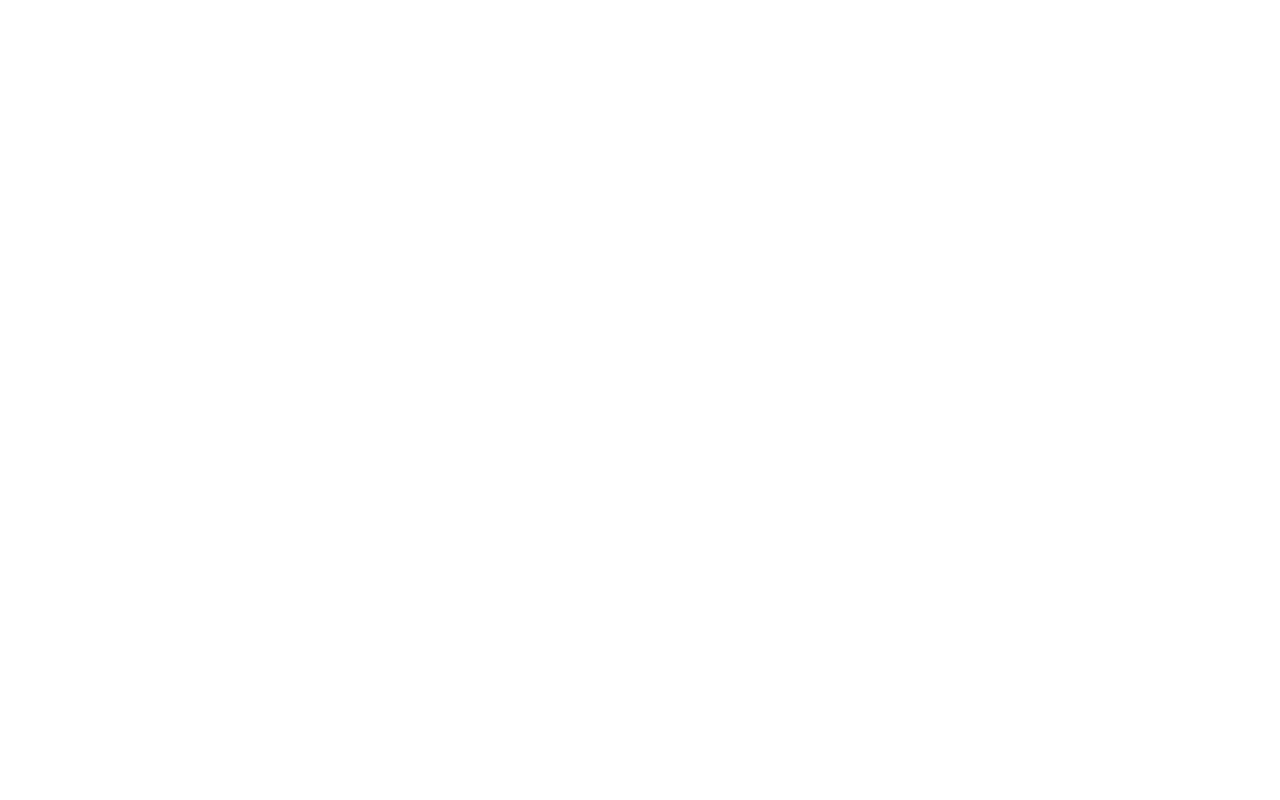
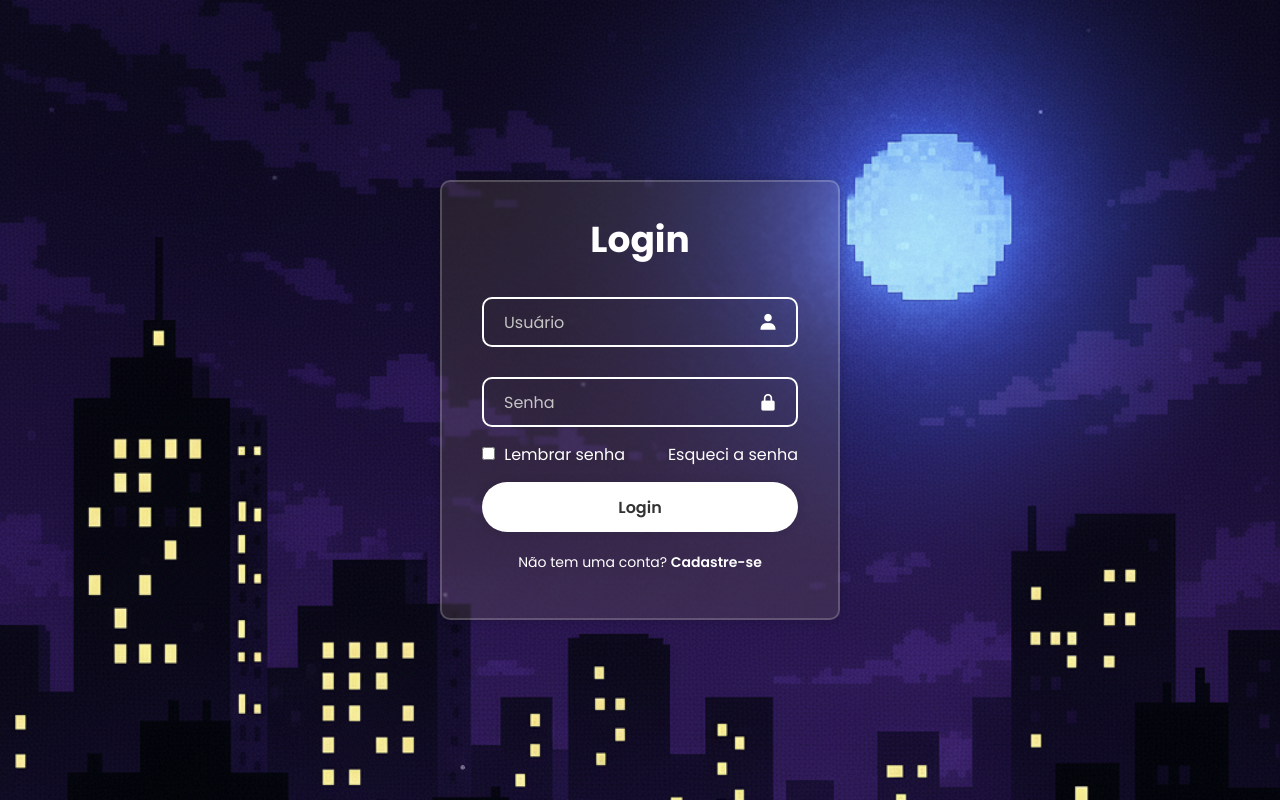
Before and after one commit to MarcAlmeidaMelo/telalogin_devclub, a plain HTML site: page index.html in a window 1280 px wide. Drawn offline with nearby package versions, Linux system fonts and the light colour scheme.

Commit message:
mensagem

```diff
--- /dev/null
+++ b/css/style.css
@@ -0,0 +1,149 @@
+@import url('https://fonts.googleapis.com/css2?family=Poppins:ital,wght@0,100;0,200;0,300;0,400;0,500;0,600;0,700;0,800;0,900;1,100;1,200;1,300;1,400;1,500;1,600;1,700;1,800;1,900&display=swap');
+
+*{
+    margin: 0;
+    padding: 0;
+    box-sizing: border-box;
+    font-family: "Poppins", sans-serif;
+
+}
+
+
+body {
+
+    display:flex;
+    justify-content:center;  /*conteudo centralizado*/
+    align-items: center;
+    min-height: 100dvh;      /* altura minima do body (tela toda)vh*   -   dinamic view high */
+    background: url('/assets/bckg4.png'); /* link da imagem de backgorund*/
+    background-size: cover;  /*tamanho do background (ocupando toda a tela)*/
+    background-position: center;
+}
+
+
+.container { /* edição da classe .container*/
+
+    width:400px;
+    background-color: rgba(245, 227, 142, .1);
+    border: 2px solid  rgba(255,255,255,.2);  /*cor rgba permite declarar a opacidade (.2)*/
+    border-radius: 10px;
+    color:#fff;
+    padding: 30px 40px;  /* magerm horizontal | margem vertical */
+    box-shadow: 0 0 10px rgba(0,0,0,.2);  /* sombreamento da box */
+    backdrop-filter: blur(1px);  /* deixa o fundo borrado */
+}
+
+.container h1{
+
+    font-size: 36px;
+    text-align: center;
+}
+
+.input-box {
+
+    position: relative;
+    width: 100%;
+    height: 50px;
+    margin: 30px 0px;
+
+}
+
+.input-box input{
+
+    width:100%;
+    height:100%;
+    background-color: transparent;
+    border: 2px solid #fff;
+    border-radius: 10px;
+    outline: none;
+    font-size: 16px;
+    color:#fff;
+    padding: 20px 45px 20px 20px; /*em cima, direita, baixo, esquerda*/
+
+}
+
+.input-box input::placeholder{   /*acessando o placeholder dentro do input na classe input-box*/
+
+    color:#C5C5C5;
+
+}
+
+.input-box i{  /*ícone*/
+
+    position: absolute;  /*ponto especifico, em relação ao input-box que tem position relative*/
+    right: 20px;  /*vai todo p direita e volta 20 px*/
+    top:50%;   /*encontra o meio e o item começa no meio*/
+    transform: translateY(-50%);  /*Alinha o meio do ícone com o meio da altura.*/
+    font-size: 20px;
+
+}
+
+.remember-forgot {      /*  CORRIGIR */
+
+    display:flex;
+    justify-content: space-between;  /*Separa os elementos internos*/
+    margin: -15px 0 15px;   /*em cima, lados, em baixo*/     /*CORRIGIR*/
+
+}
+
+.remember-forgot label input{   /*classe(remember-forgot) -> <label>   ->   <input>*/
+
+    accent-color: #fff;  /*mudar cor do checkbox*/
+    margin-right:5px;
+}
+
+.remember-forgot a {
+    text-decoration:none;
+    color: #fff;
+
+}
+
+.remember-forgot a:hover {  /*somente o momento em que o mouse está sobre o <a> (pairar) */
+
+    text-decoration:underline;
+}
+
+.login {
+
+    width:100%;
+    height: 50px;
+    background-color: #fff;
+    border: none;
+    border-radius: 40px;
+    cursor: pointer;   /*mãozinho do mouse*/
+    font-size:16px;
+    color: #333;
+    font-weight:600;
+    box-shadow: 0 0 10px rgba(0,0,0,.1);
+}
+
+.login:hover {
+
+    background-color: transparent;
+    text-decoration: underline;
+    border: 2px solid rgba(255,255,255, .2);
+    color: #fff;
+    transition:0.2s;  /* definir o tempo para a mudança*/
+
+}
+
+.register-link{
+
+    margin:20px 0 15px;
+    font-size: 14px;
+    text-align: center;
+
+}
+
+.register-link a {
+
+    text-decoration: none;
+    color: #fff;
+    font-weight: 600;
+
+}
+
+.register-link a:hover {
+
+    text-decoration: underline;
+}
--- a/index.html
+++ b/index.html
@@ -5,13 +5,65 @@
 
     <meta charset="UTF-8">
     <meta name="viewport" content="width=device-width, initial-scale=1.0">
-    <meta >
-    <title>Document</title>
+    <link href='https://unpkg.com/boxicons@2.1.4/css/boxicons.min.css' rel='stylesheet'> <!--link Biblioteca de icones-->
+    <link rel="stylesheet" href="/css/style.css">
+    <title>Login</title>
 
 </head>
 
 <body>
 
+    <main class="container">
+
+        <form>
+
+            <h1>Login</h1>
+
+            <div class="input-box">
+
+                <input placeholder="Usuário" type="email">
+                <i class="bx bxs-user"></i>  <!--Tag para biblioteca de icones-->
+
+            </div>
+
+            <div class="input-box">
+
+                <input placeholder="Senha" type="password">
+                <i class="bx bxs-lock-alt"></i>
+
+            </div>
+
+            <div class="remember-forgot">
+
+                <label>
+                <input type="checkbox">
+                Lembrar senha
+                </label>
+                <a href="#"> Esqueci a senha </a>
+
+            </div>
+
+            <button type="submit" class="login">Login</button>
+
+            <div class="register-link">
+
+                <p>Não tem uma conta? <a href="#">Cadastre-se</a></p>
+
+            </div>
+
+
+
+
+        </form>
+
+
+
+    </main>
+
+
+
+
+
 </body>
 
 </html>
```
Also changed, not shown: assets/bckg2.jpg (added), assets/bckg3.jpg (added), assets/bckg4.png (added), 2 other files.
